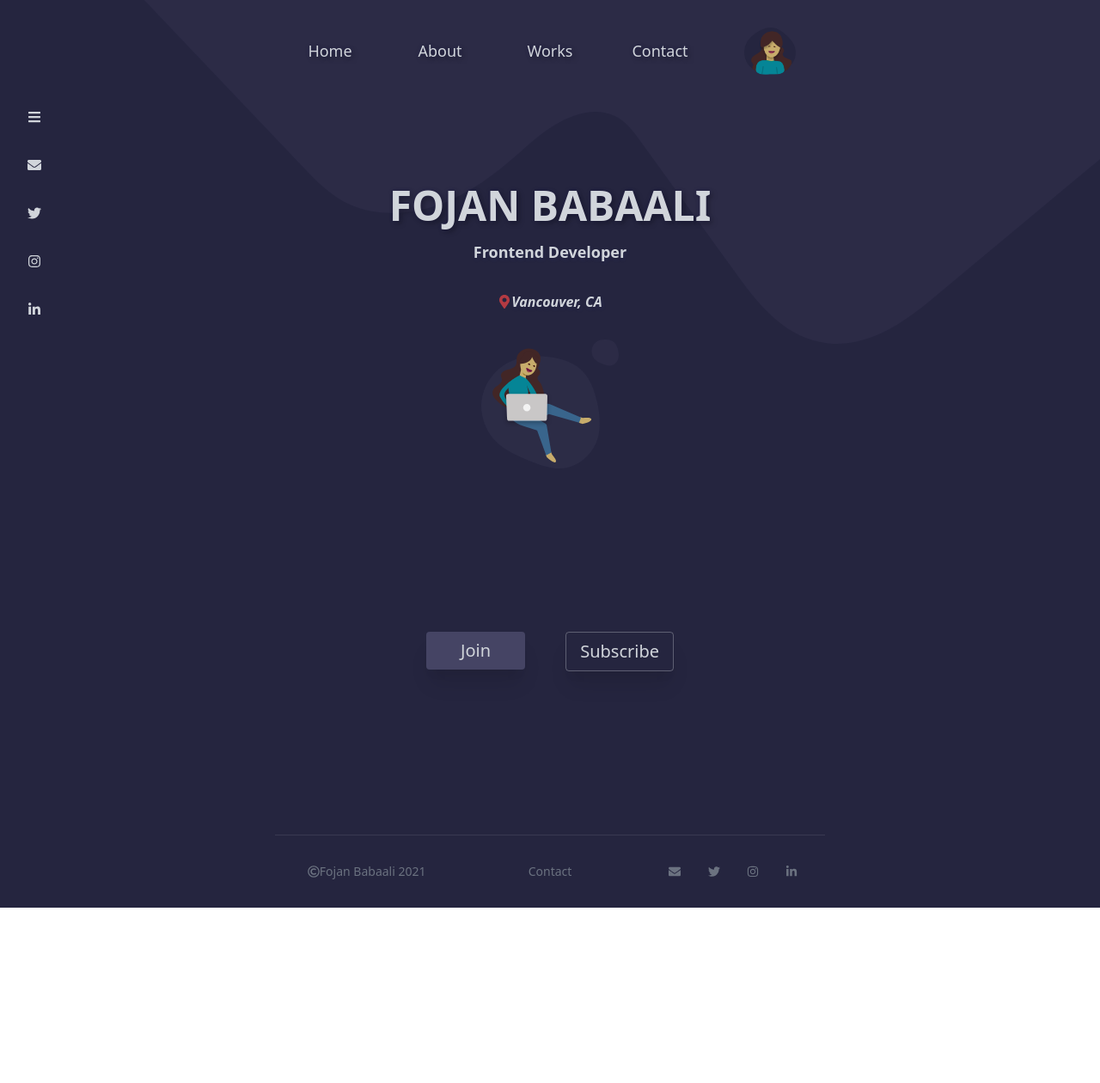
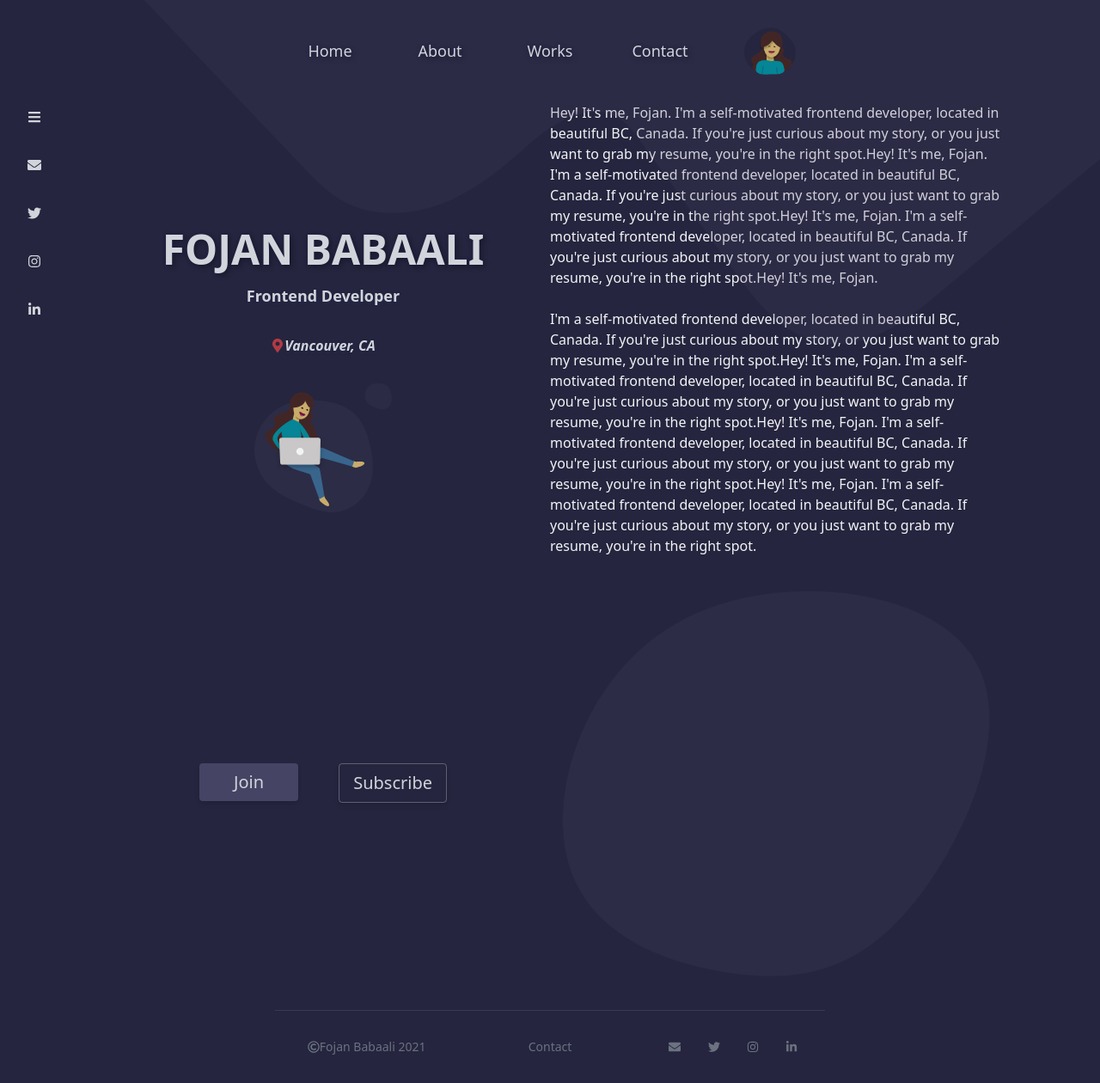
Before and after one commit to fojanb/Fojan-Portfolio, a React (Create React App) app: page / in a window 1280 px wide. Shown: the whole page at 86% size. Before the commit the page ends 1056 px from the top, so only its background shows below. Built offline with nearby package versions, Linux system fonts and the light colour scheme.

Commit message:
More content added to Home page

```diff
--- a/src/components/Home/Home.js
+++ b/src/components/Home/Home.js
@@ -2,17 +2,20 @@ import React from "react";
 import { Link } from "react-router-dom";
 import { FaMapMarkerAlt } from "react-icons/fa";
 import HomeIcon from "../HomeIcon/HomeIcon";
+import MistFirst from "../MistFirst/MistFirst";
 const joinHandler = () => {
   console.log("Link to the join page");
 };
 const Home = () => {
   return (
-    <div className="grid grid-rows-2 grid-cols-1 justify-center items-center m-auto px-28 md:px-14 sm:px-8 sm:m-auto">
+    <div className="grid grid-rows-2 grid-cols-2 justify-center items-center m-auto px-28 lg:grid-cols-1 md:px-14 sm:px-8 sm:m-auto">
       <div className="flex flex-col text-5xl text-gray-300 font-bold pt-24 lg:text-4xl md:text-3xl md:pt-14 galaxy:text-3xl sm:text-xl sm:m-auto sm:justify-center sm:items-center">
         <h1 className="m-auto z-20 text-shadow-lg sm:text-2xl sm:text-center">
           FOJAN BABAALI
         </h1>
-        <p className="text-lg text-center z-20 text-shadow-md py-4 sm:text-lg">Frontend Developer</p>
+        <p className="text-lg text-center z-20 text-shadow-md py-4 sm:text-lg">
+          Frontend Developer
+        </p>
 
         <div className="flex m-auto text-base text-gray-300">
           <FaMapMarkerAlt className="m-auto mt-5 text-red-500 opacity-70 sm:text-xs" />
@@ -24,18 +27,46 @@ const Home = () => {
           <HomeIcon />
         </div>
       </div>
+      <div className="text-gray-100">
+        <p>Hey! It's me, Fojan. I'm a self-motivated frontend developer, located in
+        beautiful BC, Canada. If you're just curious about my story, or you just
+        want to grab my resume, you're in the right spot.Hey! It's me, Fojan.
+        I'm a self-motivated frontend developer, located in beautiful BC,
+        Canada. If you're just curious about my story, or you just want to grab
+        my resume, you're in the right spot.Hey! It's me, Fojan. I'm a
+        self-motivated frontend developer, located in beautiful BC, Canada. If
+        you're just curious about my story, or you just want to grab my resume,
+        you're in the right spot.Hey! It's me, Fojan.
+        </p><br/>
+        <p>I'm a self-motivated
+        frontend developer, located in beautiful BC, Canada. If you're just
+        curious about my story, or you just want to grab my resume, you're in
+        the right spot.Hey! It's me, Fojan. I'm a self-motivated frontend
+        developer, located in beautiful BC, Canada. If you're just curious about
+        my story, or you just want to grab my resume, you're in the right
+        spot.Hey! It's me, Fojan. I'm a self-motivated frontend developer,
+        located in beautiful BC, Canada. If you're just curious about my story,
+        or you just want to grab my resume, you're in the right spot.Hey! It's
+        me, Fojan. I'm a self-motivated frontend developer, located in beautiful
+        BC, Canada. If you're just curious about my story, or you just want to
+        grab my resume, you're in the right spot.</p>
+      </div>
       <div className="flex flex-row flex-wrap text-gray-100 w-72 justify-between m-auto md:justify-evenly galaxy:justify-evenly sm:justify-evenly sm:w-40">
         <Link to="/home/join">
           <button
             onClick={joinHandler}
-            className="bg-secondary shadow-xl text-gray-300 rounded text-xl px-10 py-2 transform hover:scale-110 hover:transition duration-500 ease-in-out sm:text-sm sm:w-40 sm:h-10 sm:mb-5"
+            className="bg-secondary shadow-md text-gray-300 rounded text-xl px-10 py-2 transform hover:scale-110 hover:transition duration-500 ease-in-out sm:text-sm sm:w-40 sm:h-10 sm:mb-5"
           >
             Join
           </button>
         </Link>
-        <button className="text-xl shadow-xl border border-opacity-30 text-gray-300 rounded px-4 py-2 text-center transform hover:scale-110 hover:transition duration-500 ease-in-out sm:text-sm sm:w-40 sm:h-10">
+        <button className="text-xl shadow-md border border-opacity-30 text-gray-300 rounded px-4 py-2 text-center transform hover:scale-110 hover:transition duration-500 ease-in-out sm:text-sm sm:w-40 sm:h-10">
           Subscribe
         </button>
+      </div>
+
+      <div className="relative m-0 m-auto">
+        <MistFirst/>
       </div>
     </div>
   );
--- /dev/null
+++ b/src/components/MistFirst/MistFirst.js
@@ -0,0 +1,21 @@
+import React from "react";
+
+const MistFirst = () => {
+  return (
+    <svg
+      width="500"
+      height="500"
+      viewBox="0 0 89 80"
+      fill="none"
+      xmlns="http://www.w3.org/2000/svg"
+    >
+      <path
+        d="M72.864 64.8383C61.8584 78.4183 50.4259 81.2253 36.339 79.5409C22.252 77.8564 5.57841 71.7538 1.29311 56.5129C-3.06562 41.3398 5.10527 17.0339 24.4844 6.47124C43.9314 -4.01803 74.5866 -0.764073 84.5174 13.0706C94.5896 26.9108 83.8696 51.2583 72.864 64.8383Z"
+        fill="#464664"
+        fill-opacity="0.2"
+      />
+    </svg>
+  );
+};
+
+export default MistFirst;
```
Also changed, not shown: src/assets/mist1.svg (added).
